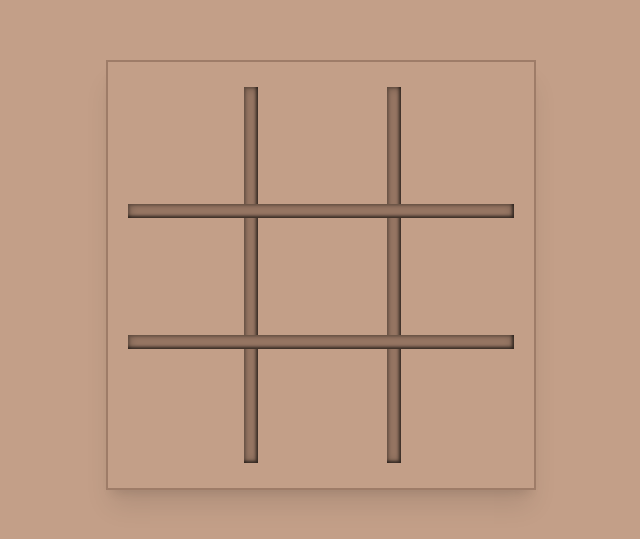
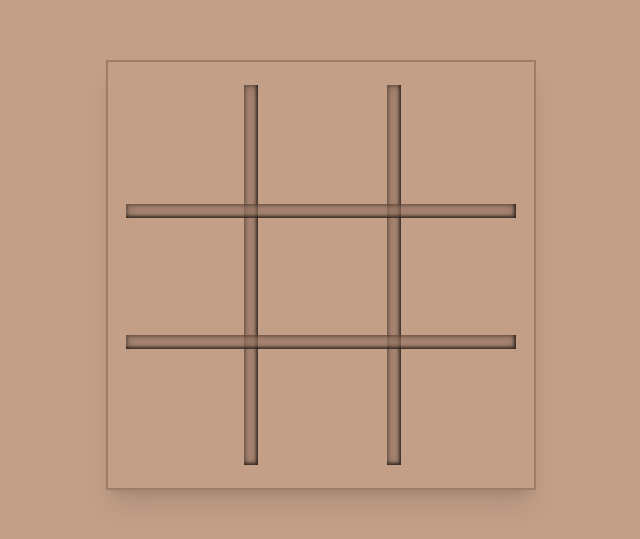
Before and after one commit to red1-web3/Tic-tac-toe, a Next.js app: page / in a window 1280 px wide. Shown: the part 125-664 px from the top of the page, without its empty margins (319-959 px from the left). Built offline with nearby package versions, Linux system fonts and the light colour scheme.

Commit message:
Border animation added

```diff
--- /dev/null
+++ b/src/components/Borders.tsx
@@ -0,0 +1,43 @@
+import React from "react";
+import { motion } from "framer-motion";
+import { cxm } from "@/utils";
+
+function Borders({ winner }: { winner: boolean }) {
+  const config = {
+    duration: 0.2,
+  };
+  return (
+    <>
+      <div
+        className={cxm(winner && "pointer-events-none opacity-30 duration-200")}
+      >
+        <motion.div
+          initial={{ height: 0, opacity: 0 }}
+          animate={{ height: 380, opacity: 1 }}
+          transition={{ duration: config.duration, ease: "easeInOut" }}
+          className="absolute top-1/2 -translate-y-1/2 left-[150px] -translate-x-full w-[14px] bg-borderColor/60 shadowCustomForBorder"
+        ></motion.div>
+        <motion.div
+          initial={{ height: 0, opacity: 0 }}
+          animate={{ height: 380, opacity: 1 }}
+          transition={{ duration: config.duration }}
+          className="absolute top-1/2 -translate-y-1/2 left-[293px] -translate-x-full h-[calc(100%-50px)] w-[14px] bg-borderColor/60 shadowCustomForBorder"
+        ></motion.div>
+        <motion.div
+          initial={{ width: 0, opacity: 0 }}
+          animate={{ width: 390, opacity: 1 }}
+          transition={{ duration: config.duration }}
+          className="absolute z-[1] left-1/2 -translate-x-1/2 top-[156px] -translate-y-full h-[14px] bg-borderColor/60 shadowCustomForBorder"
+        ></motion.div>
+        <motion.div
+          initial={{ width: 0, opacity: 0 }}
+          animate={{ width: 390, opacity: 1 }}
+          transition={{ duration: config.duration }}
+          className="absolute z-[1] left-1/2 -translate-x-1/2 top-[287px] -translate-y-full h-[14px] bg-borderColor/60 shadowCustomForBorder"
+        ></motion.div>
+      </div>
+    </>
+  );
+}
+
+export default Borders;
--- a/src/components/Box.tsx
+++ b/src/components/Box.tsx
@@ -16,14 +16,17 @@ const Box = ({
   return (
     <motion.button
       {...rest}
-      className={cxm("relative outline-none text-5xl group", className)}
+      className={cxm("relative outline-none text-6xl group", className)}
     >
       <span className="flex items-center justify-center">
         <div className="hidden group-hover:block opacity-30">
           {!field && <>{!isXTurn ? <CircleIcon /> : <CrossIcon />}</>}
         </div>
+
         {field === "O" ? (
-          <CircleIconAnimation />
+          <span className="text-[#d1d5db]">
+            <CircleIconAnimation />
+          </span>
         ) : field === "X" ? (
           <CrossIconAnimation />
         ) : null}
--- a/src/components/Field.tsx
+++ b/src/components/Field.tsx
@@ -2,6 +2,7 @@ import React, { useEffect, useState } from "react";
 import Box from "./Box";
 import { cxm } from "@/utils";
 import { motion, stagger, animate } from "framer-motion";
+import Borders from "./Borders";
 
 const answerIndex = [
   [0, 1, 2],
@@ -38,9 +39,6 @@ const Field = () => {
         fields[a] === fields[b] &&
         fields[b] === fields[c]
       ) {
-        // setTimeout(() => {
-        //   setFields(initialArray);
-        // }, 2000);
         return [a, b, c];
       }
     }
@@ -56,9 +54,9 @@ const Field = () => {
       animate(
         `._winner`,
         { scale: [1, 1.3, 1] },
-        { delay: stagger(0.1), duration: 0.5 }
+        { delay: stagger(0.05), duration: 0.3 }
       );
-    }, 600);
+    }, 300);
   }, [winner]);
 
   return (
@@ -66,11 +64,11 @@ const Field = () => {
       animate={{
         x: !isFieldNull && !winner ? [0, -10, 10, -10, 10, -10, 10, 0] : 0,
       }}
-      transition={{ duration: 0.5, ease: "easeInOut" }}
+      transition={{ duration: 0.4 }}
     >
       <div
         className={cxm(
-          "relative border-2 border-borderColor grid grid-cols-3 grid-rows-3 h-[430px] aspect-square bg-primary shadow-xl pb-5 pt-5"
+          "absolute inset-0 top-1/2 left-1/2 -translate-x-1/2 -translate-y-1/2 border-2 border-borderColor grid grid-cols-3 grid-rows-3 h-[430px] aspect-square bg-primary shadow-xl pb-5 pt-5 scale-[.7] sm:scale-100"
         )}
       >
         {fields.map((field, i) => {
@@ -89,16 +87,7 @@ const Field = () => {
           );
         })}
 
-        <div
-          className={cxm(
-            winner && "pointer-events-none opacity-30 duration-300"
-          )}
-        >
-          <div className="absolute top-1/2 -translate-y-1/2 left-[150px] -translate-x-full h-[calc(100%-50px)] w-[14px] bg-borderColor shadowCustomForBorder"></div>
-          <div className="absolute top-1/2 -translate-y-1/2 left-[293px] -translate-x-full h-[calc(100%-50px)] w-[14px] bg-borderColor shadowCustomForBorder"></div>
-          <div className="absolute z-[1] left-1/2 -translate-x-1/2 top-[156px] -translate-y-full w-[calc(100%-40px)] h-[14px] bg-borderColor shadowCustomForBorder"></div>
-          <div className="absolute z-[1] left-1/2 -translate-x-1/2 top-[287px] -translate-y-full w-[calc(100%-40px)] h-[14px] bg-borderColor shadowCustomForBorder"></div>
-        </div>
+        <Borders winner={!!winner?.length} />
       </div>
     </motion.div>
   );
--- a/src/components/Icons/CircleIconAnimation.tsx
+++ b/src/components/Icons/CircleIconAnimation.tsx
@@ -13,15 +13,13 @@ const CircleAnimation = () => {
       pathLength: 1,
       pathOffset: 0,
       strokeDashoffset: 0,
-      //   fill: fill ? "black" : "none",
-      transition: fill ? { duration: 0.6 } : { duration: 0.6 },
+      transition: fill ? { duration: 0.3 } : { duration: 0.3 },
     });
     controls2.start({
       pathLength: 1,
       pathOffset: 0,
       strokeDashoffset: 0,
-      //   fill: fill ? "black" : "none",
-      transition: fill ? { duration: 0.6 } : { duration: 0.6 },
+      transition: fill ? { duration: 0.3 } : { duration: 0.3 },
     });
     controlsMiddle.start({
       opacity: 1,
--- a/src/components/Icons/CrossIconAnimation.tsx
+++ b/src/components/Icons/CrossIconAnimation.tsx
@@ -10,8 +10,8 @@ const CrossIconAnimation = () => {
     controls.start({
       pathLength: 1,
       pathOffset: 0,
-      fill: fill ? "black" : "none",
-      transition: fill ? { duration: 0.6 } : { duration: 0.6 },
+      fill: fill ? "#18181b" : "none",
+      transition: fill ? { duration: 0.3 } : { duration: 0.3 },
     });
   }, [controls, fill]);
 
--- a/src/pages/index.tsx
+++ b/src/pages/index.tsx
@@ -2,7 +2,7 @@ import Field from "@/components/Field";
 
 export default function Home() {
   return (
-    <div className="font-inter h-screen flex items-center justify-center bg-primary">
+    <div className="font-inter h-screen relative bg-primary">
       <Field />
     </div>
   );
```
